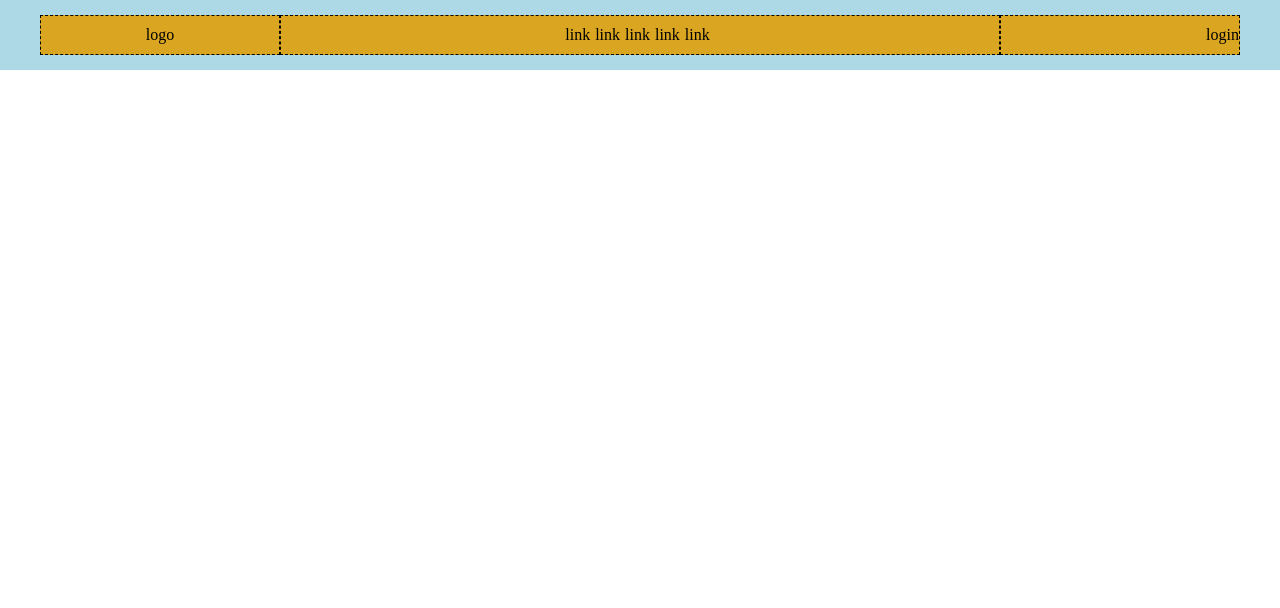
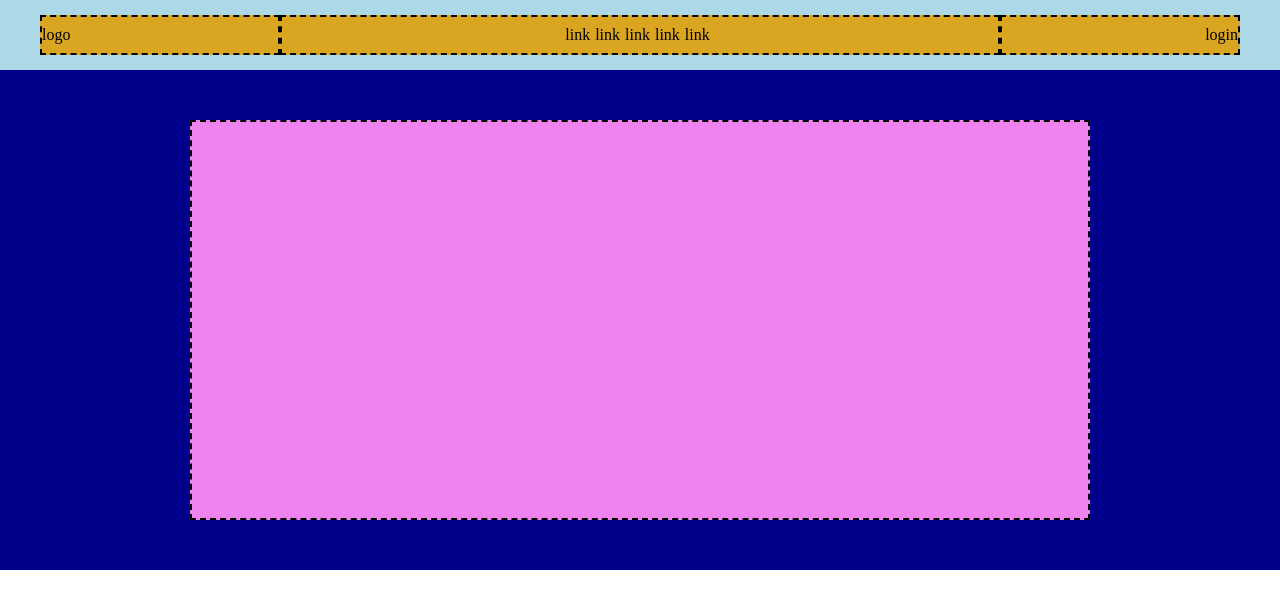
Before and after one commit to Chiaravalle04/htmlcss-struttura-discord, a plain HTML site: page index.html in a window 1280 px wide. Drawn offline with Linux system fonts and the light colour scheme.

Commit message:
add main (first-section + debug)

```diff
--- a/css/style.css
+++ b/css/style.css
@@ -3,6 +3,12 @@
     margin: 0;
     padding: 0;
     box-sizing: border-box;
+}
+
+/* REGOLE GENERALI */
+.container {
+    max-width: 1200px;
+    margin: 0 auto;
 }
 
 /* STRUTTURA HEADER */
@@ -11,9 +17,7 @@ header {
 }
 
 .container-header {
-    margin: 0 auto;
     min-height: 70px;
-    max-width: 1200px;
     display: flex;
     align-items: center;
 }
@@ -29,6 +33,7 @@ header {
 .logo {
     display: flex;
     align-items: center;
+    justify-content: flex-start;
 }
 
 .link {
@@ -56,6 +61,19 @@ header {
     justify-content: flex-end;
 }
 
+/* MAIN */
+/*  FIRST SECTION */
+.first-section {
+    min-height: 500px;
+    display: flex;
+    align-items: center;
+}
+
+.first-container {
+    width: 900px;
+    height: 400px;
+}
+
 
 
 
@@ -64,21 +82,34 @@ header {
 
 
 /* DEBUG */
+
+/* --- DEBUG - HEADER --- */
 .debug header {
     background-color: #add8e6;
 }
 
 .debug .logo {
     background-color: #daa520;
-    border: 1px dashed black;
+    border: 2px dashed black;
 }
 
 .debug .link {
     background-color: #daa520;
-    border: 1px dashed black;
+    border: 2px dashed black;
 }
 
 .debug .login {
     background-color: #daa520;
-    border: 1px dashed black;
+    border: 2px dashed black;
 }
+
+/* --- DEBUG - MAIN --- */
+/* FIRST SECTION */
+.debug .first-section {
+    background-color: #00008b;
+}
+
+.debug .first-container {
+    border: 2px dashed black;
+    background-color: #ee82ee;
+}
--- a/index.html
+++ b/index.html
@@ -13,7 +13,7 @@
         <!-- STRUTTURA HEADER -->
         <header>
 
-            <div class="container-header">
+            <div class="container-header container">
 
                 <div class="logo">logo</div>
 
@@ -47,5 +47,41 @@
 
         </header>
 
+        <main>
+
+            <section class="first-section">
+
+                <div class="first-container container">
+
+                </div>
+
+            </section>
+
+            <section>
+
+
+
+            </section>
+
+            <section>
+
+
+
+            </section>
+
+            <section>
+
+
+
+            </section>
+
+            <section>
+
+
+
+            </section>
+
+        </main>
+
     </body>
 </html>
```
